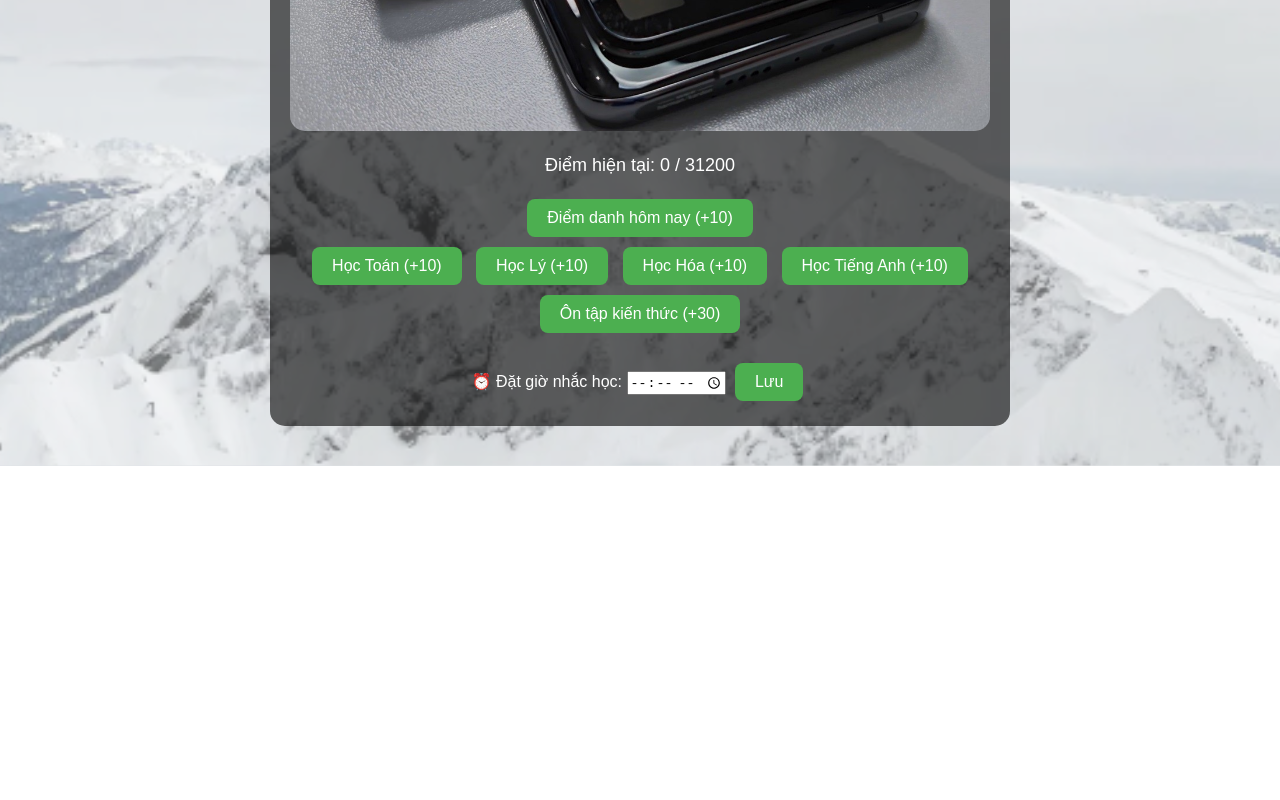
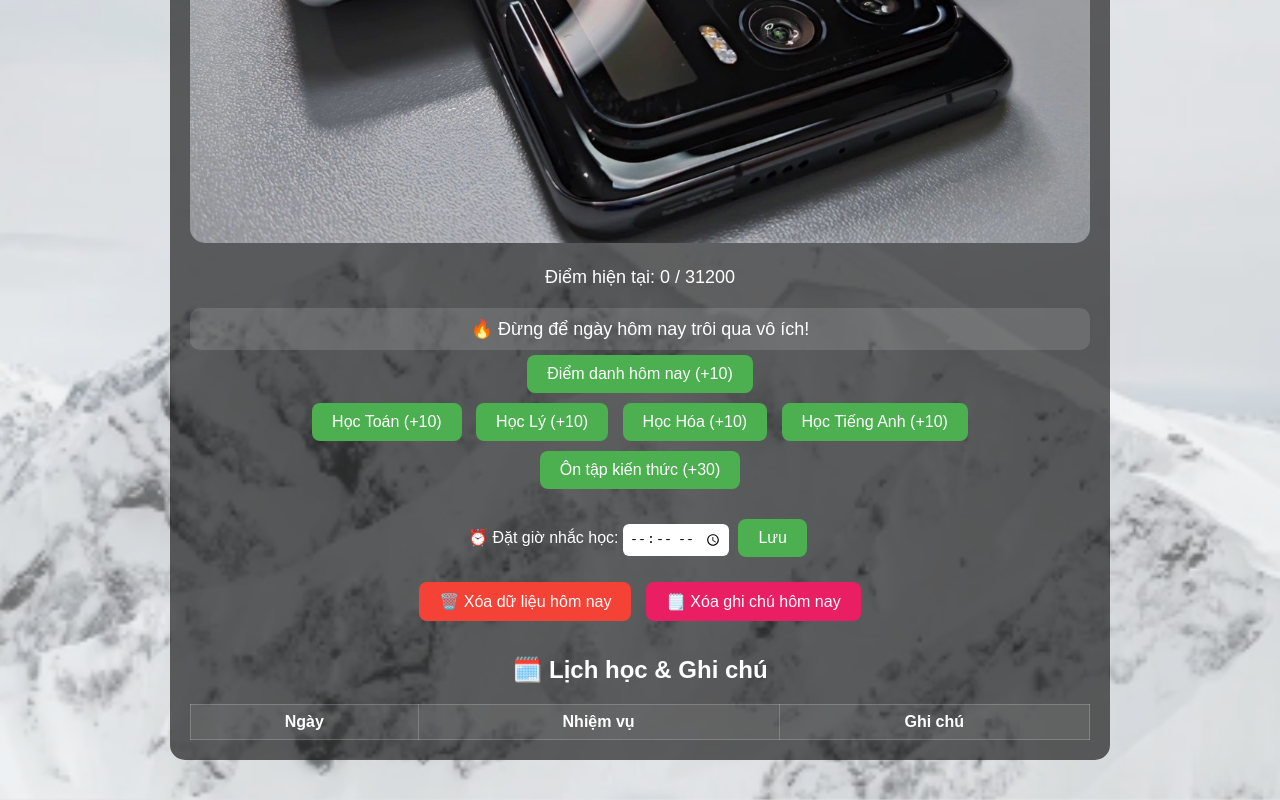
Before and after one commit to nam13231/phanthuong, a plain HTML site: page index.html in a window 1280 px wide. Shown: the part 404-1204 px from the top of the page. Before the commit the page ends 870 px from the top, so only its background shows below. Drawn offline with Linux system fonts and the light colour scheme.

Commit message:
Update index.html

```diff
--- a/index.html
+++ b/index.html
@@ -16,7 +16,7 @@
     .container {
       background: rgba(0, 0, 0, 0.6);
       padding: 20px;
-      max-width: 700px;
+      max-width: 900px;
       margin: 40px auto;
       border-radius: 15px;
     }
@@ -38,6 +38,30 @@
       margin-top: 20px;
       font-size: 18px;
     }
+    table {
+      width: 100%;
+      border-collapse: collapse;
+      margin-top: 20px;
+      background: #ffffff10;
+      overflow-x: auto;
+    }
+    th, td {
+      border: 1px solid #ffffff30;
+      padding: 8px;
+      color: #fff;
+    }
+    input[type="time"], textarea {
+      padding: 6px;
+      border-radius: 6px;
+      border: none;
+    }
+    #dailyQuote {
+      font-size: 18px;
+      margin-top: 20px;
+      padding: 10px;
+      background: #ffffff20;
+      border-radius: 10px;
+    }
   </style>
 </head>
 <body>
@@ -45,6 +69,9 @@
     <h1>🎯 Mục tiêu học tập mỗi ngày</h1>
     <img src="Xiaomi-Mi-11-Ultra.jpg" alt="Phần thưởng">
     <p id="progress">Điểm hiện tại: 0 / 3120</p>
+
+    <div id="dailyQuote"></div>
+
     <div id="daily-buttons">
       <button onclick="diemDanh()">Điểm danh hôm nay (+10)</button><br>
       <button onclick="congDiem('toan', 10)">Học Toán (+10)</button>
@@ -53,30 +80,60 @@
       <button onclick="congDiem('anh', 10)">Học Tiếng Anh (+10)</button><br>
       <button onclick="congDiem('on', 30)">Ôn tập kiến thức (+30)</button>
     </div>
+
     <div style="margin-top: 20px;">
       <label>⏰ Đặt giờ nhắc học: <input type="time" id="reminderTime"> <button onclick="setReminder()">Lưu</button></label>
+    </div>
+
+    <div style="margin-top: 15px;">
+      <button style="background-color:#f44336" onclick="xoaLichHomNay()">🗑️ Xóa dữ liệu hôm nay</button>
+      <button style="background-color:#e91e63" onclick="xoaGhiChuHomNay()">🗒️ Xóa ghi chú hôm nay</button>
+    </div>
+
+    <div style="margin-top: 30px;">
+      <h2>🗓️ Lịch học & Ghi chú</h2>
+      <table>
+        <thead>
+          <tr>
+            <th>Ngày</th>
+            <th>Nhiệm vụ</th>
+            <th>Ghi chú</th>
+          </tr>
+        </thead>
+        <tbody id="calendarBody"></tbody>
+      </table>
     </div>
   </div>
 
   <script>
     const TOTAL_DAYS = 312;
-    const TOTAL_SCORE = TOTAL_DAYS * 100; // điểm tối đa nếu hoàn thành đầy đủ mỗi ngày
+    const TOTAL_SCORE = TOTAL_DAYS * 100;
     let diem = parseInt(localStorage.getItem("diem")) || 0;
     let today = new Date().toISOString().split('T')[0];
     let done = JSON.parse(localStorage.getItem("done")) || {};
+    let notes = JSON.parse(localStorage.getItem("notes")) || {};
     let reminderTime = localStorage.getItem("reminderTime") || "";
+    let lastCheck = localStorage.getItem("lastCheck") || "";
 
-    // Auto trừ điểm nếu hôm trước chưa làm đủ
-    let lastCheck = localStorage.getItem("lastCheck") || "";
+    const quotes = [
+      "📚 Hôm nay bạn học gì rồi? Cố gắng lên nhé!",
+      "🚀 Mỗi ngày một bước, bạn sẽ tiến xa!",
+      "💡 Học hôm nay - Thành công ngày mai!",
+      "🔥 Đừng để ngày hôm nay trôi qua vô ích!",
+      "🌱 Tri thức là sức mạnh, cố lên bạn nhé!"
+    ];
+
+    function showDailyQuote() {
+      const index = new Date().getDate() % quotes.length;
+      document.getElementById("dailyQuote").innerText = quotes[index];
+    }
+
     if (lastCheck && lastCheck !== today) {
-      const missed = JSON.parse(localStorage.getItem("done"))[lastCheck];
+      const missed = done[lastCheck];
       if (missed) {
         const tasks = ['on', 'toan', 'ly', 'hoa', 'anh', 'diemdanh'];
         tasks.forEach(task => {
-          if (!missed[task]) {
-            const minus = (task === 'on') ? 30 : 10;
-            diem -= minus;
-          }
+          if (!missed[task]) diem -= task === 'on' ? 30 : 10;
         });
         diem = Math.max(0, diem);
         localStorage.setItem("diem", diem);
@@ -98,6 +155,7 @@
       localStorage.setItem("diem", diem);
       localStorage.setItem("done", JSON.stringify(done));
       updateProgress();
+      renderCalendar();
     }
 
     function diemDanh() {
@@ -111,7 +169,6 @@
       alert("Đã lưu giờ nhắc học lúc " + time);
     }
 
-    // Notification reminder
     function startReminderCheck() {
       if (!("Notification" in window)) return;
       Notification.requestPermission();
@@ -123,10 +180,62 @@
         if (nowStr === t) {
           new Notification("⏰ Đến giờ học rồi! Hãy hoàn thành mục tiêu hôm nay nhé.");
         }
-      }, 60000); // kiểm tra mỗi phút
+      }, 60000);
+    }
+
+    function renderCalendar() {
+      const tbody = document.getElementById("calendarBody");
+      tbody.innerHTML = "";
+      const days = Object.keys(done).sort().reverse();
+      days.forEach(day => {
+        const row = document.createElement("tr");
+        const noteVal = notes[day] || "";
+        row.innerHTML = `
+          <td>${day}</td>
+          <td>${Object.keys(done[day]).join(", ")}</td>
+          <td><textarea onchange="saveNote('${day}', this.value)">${noteVal}</textarea></td>
+        `;
+        tbody.appendChild(row);
+      });
+    }
+
+    function saveNote(day, value) {
+      notes[day] = value;
+      localStorage.setItem("notes", JSON.stringify(notes));
+    }
+
+    function xoaLichHomNay() {
+      if (confirm("Bạn có chắc chắn muốn xóa dữ liệu nhiệm vụ hôm nay không?")) {
+        if (done[today]) {
+          let lost = 0;
+          Object.keys(done[today]).forEach(task => {
+            lost += task === 'on' ? 30 : 10;
+          });
+          diem = Math.max(0, diem - lost);
+          delete done[today];
+          localStorage.setItem("diem", diem);
+          localStorage.setItem("done", JSON.stringify(done));
+          alert("Đã xóa nhiệm vụ hôm nay và trừ điểm tương ứng.");
+          updateProgress();
+          renderCalendar();
+        }
+      }
+    }
+
+    function xoaGhiChuHomNay() {
+      if (confirm("Bạn có chắc chắn muốn xóa ghi chú hôm nay không?")) {
+        if (notes[today]) {
+          delete notes[today];
+          localStorage.setItem("notes", JSON.stringify(notes));
+          alert("Đã xóa ghi chú hôm nay.");
+          renderCalendar();
+        }
+      }
     }
 
     updateProgress();
+    renderCalendar();
+    showDailyQuote();
     startReminderCheck();
   </script>
 </body>
```
